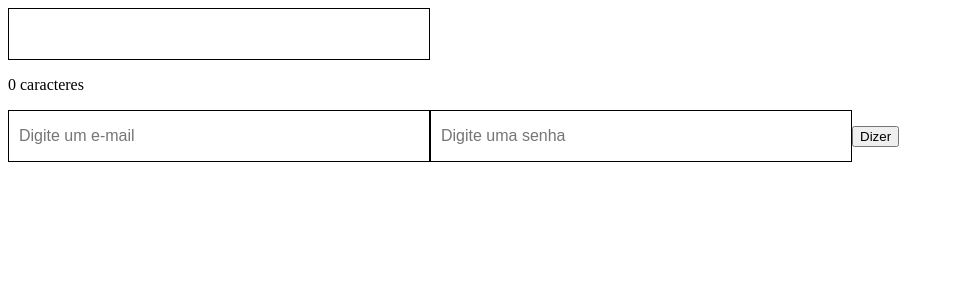
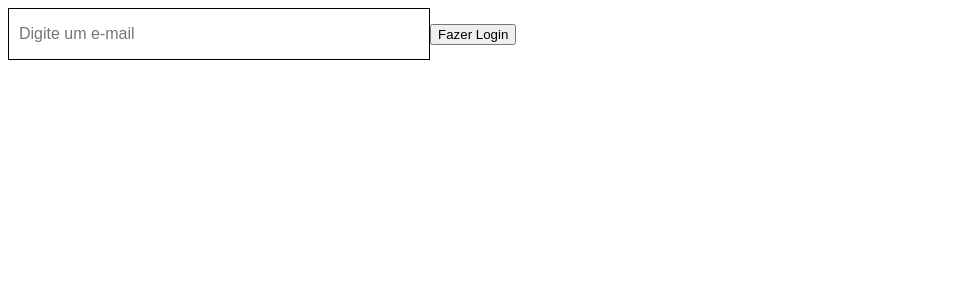
Before and after one commit to LuizPedroSM/b7web-reactjs, a React (Create React App) app: page / in a window 1280 px wide. Shown: the top 300 px of the page, without its empty margins (0-954 px from the left). Built offline with nearby package versions, Linux system fonts and the light colour scheme.

Commit message:
Condicional de Exibicao

```diff
--- a/src/App.js
+++ b/src/App.js
@@ -10,42 +10,27 @@ const Input = styled.input`
 `;
 
 function App() {
-  const [texto, setTexto] = useState("");
   const [email, setEmail] = useState("");
-  const [password, setPassword] = useState("");
-
-  const handleInput = e => {
-    setTexto(e.target.value);
-  };
-  const handleEmailInput = e => {
-    setEmail(e.target.value);
-  };
-
-  const handleButton = e => {
-    alert(email + " - " + password);
-  };
-
+  const [isLogged, setIsLogged] = useState(false);
   return (
     <>
-      <Input type="text" value={texto} onChange={handleInput} />
-      <p>{texto}</p>
-      <p>{texto.length} caracteres</p>
-
       <Input
         placeholder="Digite um e-mail"
         type="email"
         value={email}
-        onChange={handleEmailInput}
+        onChange={e => setEmail(e.target.value)}
       />
 
-      <Input
-        placeholder="Digite uma senha"
-        type="password"
-        value={password}
-        onChange={e => setPassword(e.target.value)}
-      />
+      {email.length > 0 && (
+        <>
+          <p>
+            {email.length} caractere{email.length !== 1 ? "s" : ""}
+          </p>
+          <p>Algo a mais</p>
+        </>
+      )}
 
-      <button onClick={handleButton}>Dizer</button>
+      {isLogged ? <button>Sair</button> : <button>Fazer Login</button>}
     </>
   );
 }
```
Also changed, not shown: 1 other file (tests, documents, lock files or other folders).
